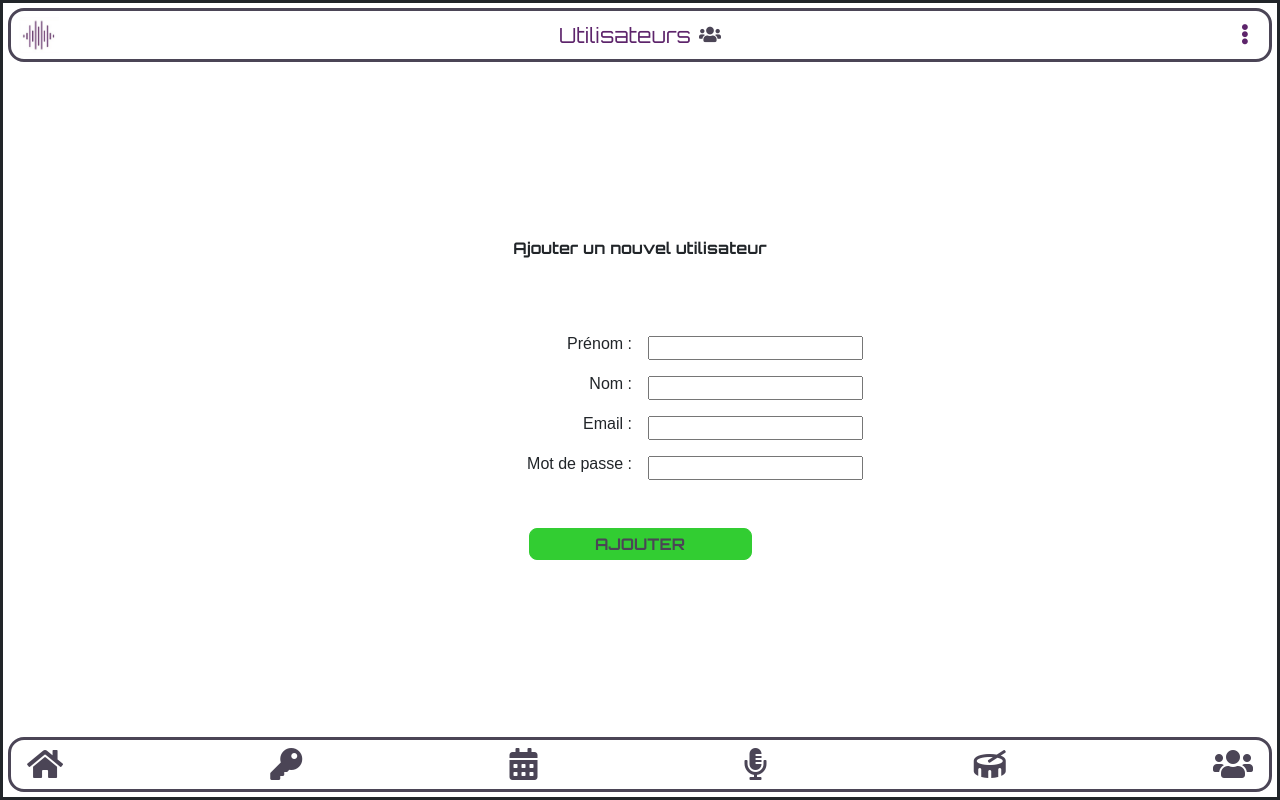
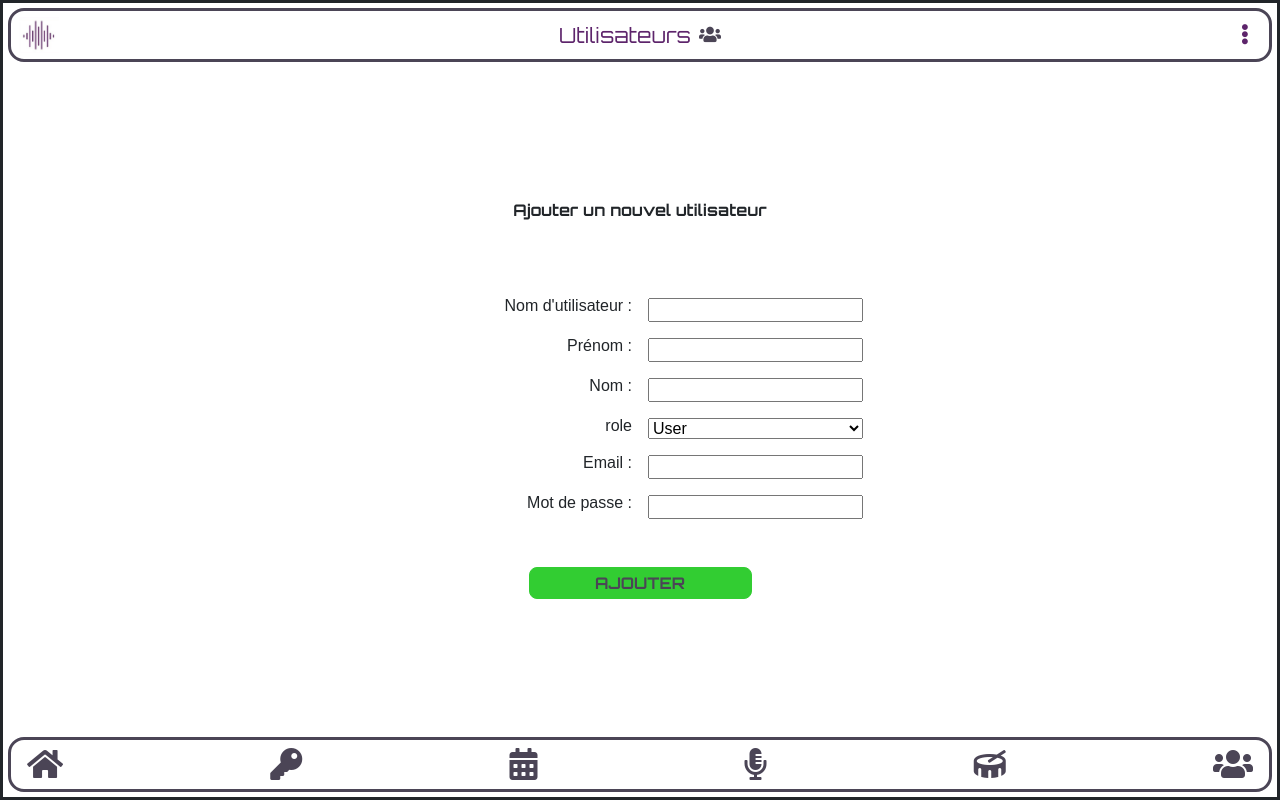
Before and after one commit to JulienHltz/Orgaapp-Front, a React (Create React App) app: page /nouvel-utilisateur in a window 1280 px wide. Built offline with nearby package versions, Linux system fonts and the light colour scheme.

Commit message:
react hook form et yup

```diff
--- a/package.json
+++ b/package.json
@@ -3,6 +3,7 @@
     "version": "0.1.0",
     "private": true,
     "dependencies": {
+        "@hookform/resolvers": "^2.9.4",
         "@testing-library/jest-dom": "^5.16.4",
         "@testing-library/react": "^13.3.0",
         "@testing-library/user-event": "^13.5.0",
@@ -11,11 +12,13 @@
         "react": "^18.2.0",
         "react-bootstrap": "^2.4.0",
         "react-dom": "^18.2.0",
+        "react-hook-form": "^7.33.1",
         "react-modal": "^3.15.1",
         "react-router-dom": "^6.3.0",
         "react-scripts": "5.0.1",
         "sass": "^1.53.0",
-        "web-vitals": "^2.1.4"
+        "web-vitals": "^2.1.4",
+        "yup": "^0.32.11"
     },
     "scripts": {
         "start": "react-scripts start",
--- a/src/assets/scss/utils/_mixins.scss
+++ b/src/assets/scss/utils/_mixins.scss
@@ -31,7 +31,6 @@
 
 // Card
 @mixin card {
-    width: 70%;
     border: 2px solid $defaultgrey;
     border-radius: 0.5rem;
     padding: 2rem;
--- a/src/components/NewUser.jsx
+++ b/src/components/NewUser.jsx
@@ -1,24 +1,71 @@
-import "./_newUser.scss";
+import './_newUser.scss'
+import axios from 'axios'
+import { useForm } from 'react-hook-form'
+import { yupResolver } from '@hookform/resolvers/yup'
+import * as yup from 'yup'
+
+const schema = yup.object().shape({
+  username: yup
+    .string()
+    .required()
+    .min(3, 'Minimum 3 caracteres !!')
+    .max(15)
+})
 
 const NewUser = () => {
+  const {
+    register,
+    handleSubmit,
+    formState,
+    formState: { errors }
+  } = useForm({
+    mode: 'onTouched',
+    resolver: yupResolver(schema)
+  })
+
+  const { isSubmitting } = formState
+
+  const onSubmit = data => {
+    data.roles = [data.roles]
+    console.log(data)
+    axios
+      .post('http://localhost:5050/api/users', data)
+      .then(response => {
+        console.log(response)
+      })
+      .catch(e => {
+        console.log(e.code)
+      })
+  }
+
   return (
     <>
-      <div className="container">
+      <div className='container'>
         <h2>Ajouter un nouvel utilisateur</h2>
-        <form action="">
-          <label htmlFor="">Prénom :</label>
-          <input type="text" />
-          <label htmlFor="">Nom :</label>
-          <input type="text" />
-          <label htmlFor="">Email :</label>
-          <input type="mail" />
-          <label htmlFor="">Mot de passe :</label>
-          <input type="text" />
-          <button type="submit">Ajouter</button>
+        <form action='' onSubmit={handleSubmit(onSubmit)}>
+          <label htmlFor='username'>Nom d'utilisateur :</label>
+          <input type='text' id='username' {...register('username')} />
+          {errors.username && <span>{errors.username.message}</span>}
+          <label htmlFor='firstname'>Prénom :</label>
+          <input type='text' id='firstname' {...register('firstname')} />
+          <label htmlFor='lastname'>Nom :</label>
+          <input type='text' id='lastname' {...register('lastname')} />
+          <label htmlFor='role'>role</label>
+          <select name='role' id='roles' {...register('roles')}>
+            <option value='User'>User</option>
+            <option value='Admin'>Admin</option>
+          </select>
+          <label htmlFor='email'>Email :</label>
+          <input type='mail' id='email' {...register('email')} />
+          <label htmlFor='password'>Mot de passe :</label>
+          <input type='text' id='password' {...register('password')} />
+          <button type='submit' disabled={isSubmitting}>
+            Ajouter
+          </button>
         </form>
       </div>
     </>
-  );
-};
+  )
+}
 
-export default NewUser;
+export default NewUser
--- a/src/pages/User.jsx
+++ b/src/pages/User.jsx
@@ -1,39 +1,39 @@
-import { NavLink } from "react-router-dom";
+import { NavLink } from 'react-router-dom'
 
-import "./_user.scss";
+import './_user.scss'
 
 const User = () => {
   return (
     <>
-      <div className="container">
-        <div className="card">
+      <div className='container'>
+        <div className='card'>
           <h4>Nom User</h4>
-          <ul className="mod-sup">
-            <li className="mod">
-              <i class="fas fa-edit"></i>
+          <ul className='mod-sup'>
+            <li className='mod'>
+              <i className='fas fa-edit'></i>
             </li>
-            <li className="sup">
-              <i class="fas fa-trash-alt"></i>
+            <li className='sup'>
+              <i className='fas fa-trash-alt'></i>
             </li>
           </ul>
         </div>
-        <div className="card">
+        <div className='card'>
           <h4>Nom User</h4>
-          <ul className="mod-sup">
-            <li className="mod">
-              <i class="fas fa-edit"></i>
+          <ul className='mod-sup'>
+            <li className='mod'>
+              <i className='fas fa-edit'></i>
             </li>
-            <li className="sup">
-              <i class="fas fa-trash-alt"></i>
+            <li className='sup'>
+              <i className='fas fa-trash-alt'></i>
             </li>
           </ul>
         </div>
-        <NavLink to="/nouvel-utilisateur">
-          <i class="fas fa-plus-circle fa-3x add"></i>
+        <NavLink to='/nouvel-utilisateur'>
+          <i className='fas fa-plus-circle fa-3x add'></i>
         </NavLink>
       </div>
     </>
-  );
-};
+  )
+}
 
-export default User;
+export default User
```
Also changed, not shown: 1 other file (tests, documents, lock files or other folders).
